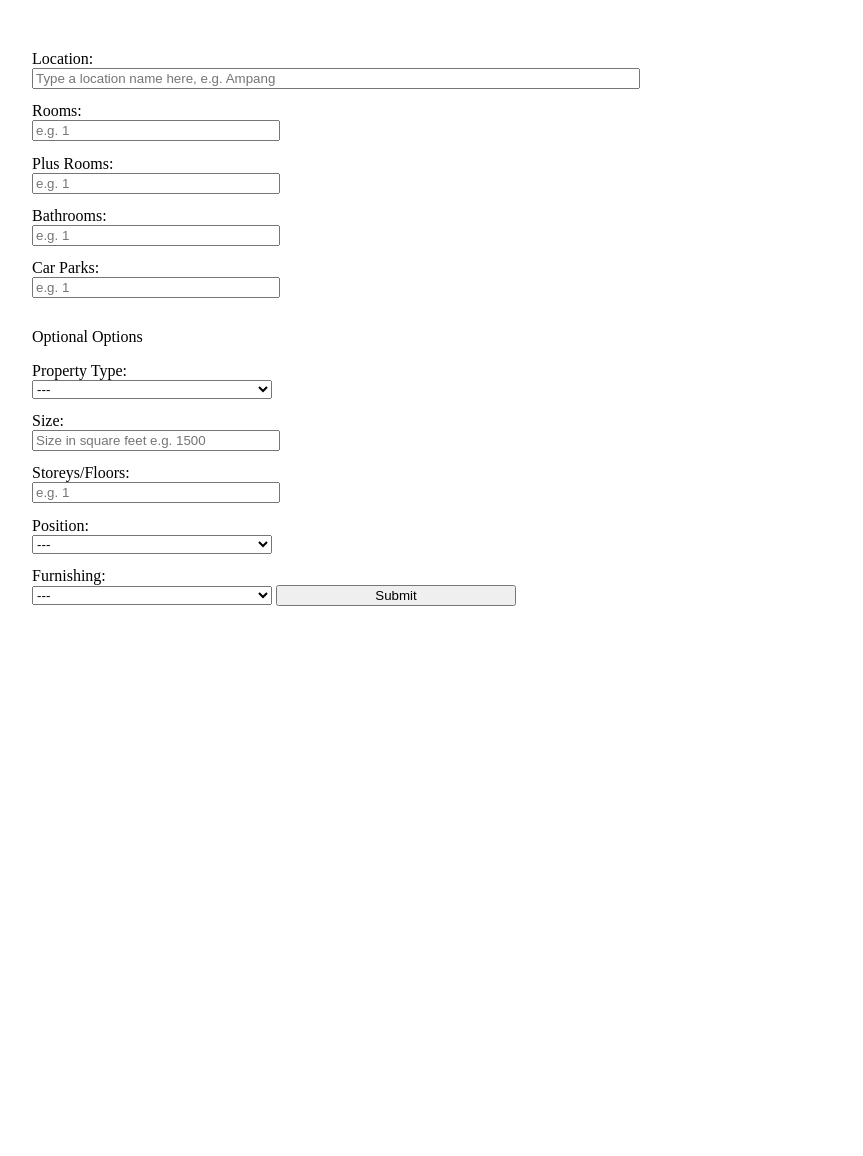
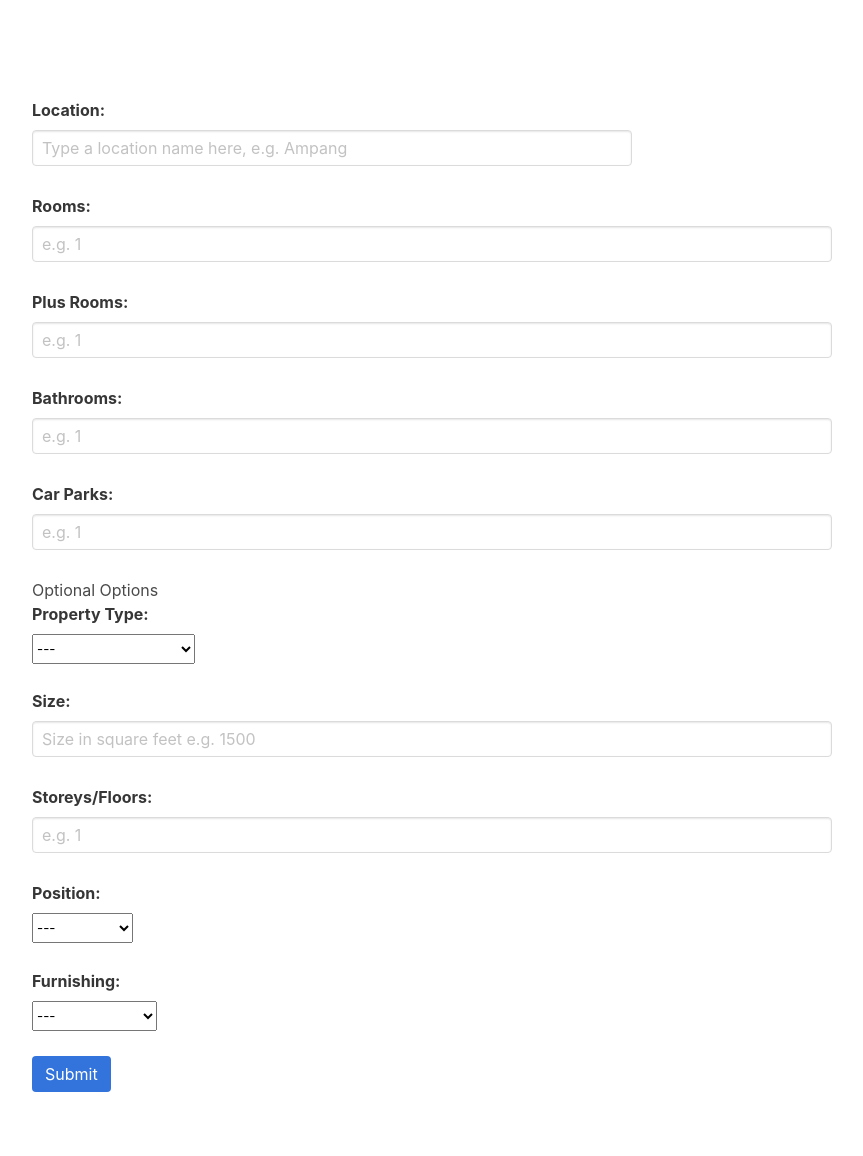
Before and after one commit to soungrong/prop-pricecheck, a Flask app: page / in a window 1280 px wide. Shown: the whole page, without its empty margins (208-1071 px from the left). Before the commit the page ends 606 px from the top, so only its background shows below. Run offline with Flask 2, Linux system fonts and the light colour scheme; some libraries are stand-ins or nearby versions.

Commit message:
Load bulma and style form

```diff
--- a/price_app/static/app.css
+++ b/price_app/static/app.css
@@ -4,7 +4,6 @@
 }
 
 form {
-  display: block;
   width: 800px;
   margin: 5% auto 0 auto;
 }
@@ -15,7 +14,6 @@ label {
 
 input, select {
   margin-bottom: 1em;
-  width: 30%;
 }
 
 #location {
--- a/price_app/templates/index.html
+++ b/price_app/templates/index.html
@@ -6,32 +6,56 @@
   <meta name="viewport" content="width=device-width, initial-scale=1.0">
   <meta http-equiv="X-UA-Compatible" content="ie=edge">
   <title>Document</title>
+  <link rel="stylesheet" href="https://cdnjs.cloudflare.com/ajax/libs/bulma/0.7.5/css/bulma.min.css">
+  <script defer src="https://use.fontawesome.com/releases/v5.3.1/js/all.js"></script>
   <link rel="stylesheet" href="{{ url_for('static', filename='app.css') }}">
 </head>
 
 <body>
+  <section class="section">
+    <div class="container">
+      <form action="/" method="POST" name="pricecheck">
 
-<div class="container">
+        <div class="field">
+          <label class="label" for="location">Location:</label>
+          <div class="control">
+            <input class="input" type="text" name="location" id="location" placeholder="Type a location name here, e.g. Ampang" required>
+          </div>
+        </div>
 
-  <form action="/" method="POST" name="pricecheck">
-    <label for="location">Location:</label>
-    <input type="text" name="location" id="location" placeholder="Type a location name here, e.g. Ampang" required>
+        <div class="field">
+          <label class="label" for="rooms">Rooms:</label>
+          <div class="control">
+            <input class="input" type="number" name="rooms" id="rooms" placeholder="e.g. 1" required>
+          </div>
+        </div>
 
-    <label for="rooms">Rooms:</label>
-    <input type="number" name="rooms" id="rooms" placeholder="e.g. 1" required>
+        <div class="field">
+          <label class="label" for="plus_rooms">Plus Rooms:</label>
+            <div class="control">
+              <input class="input" type="number" name="plus_rooms" id="plus_rooms" placeholder="e.g. 1" required>
+            </div>
+        </div>
 
-    <label for="plus_rooms">Plus Rooms:</label>
-    <input type="number" name="plus_rooms" id="plus_rooms" placeholder="e.g. 1" required>
+        <div class="field">
+          <label class="label" for="bathrooms">Bathrooms:</label>
+            <div class="control">
+              <input class="input" type="number" name="bathrooms" id="bathrooms" placeholder="e.g. 1" required>
+            </div>
+        </div>
 
-    <label for="bathrooms">Bathrooms:</label>
-    <input type="number" name="bathrooms" id="bathrooms" placeholder="e.g. 1" required>
-
-    <label for="car_parks">Car Parks:</label>
-    <input type="number" name="car_parks" id="car_parks" placeholder="e.g. 1" required>
+        <div class="field">
+          <label class="label" for="car_parks">Car Parks:</label>
+            <div class="control">
+              <input class="input" type="number" name="car_parks" id="car_parks" placeholder="e.g. 1" required>
+            </div>
+        </div>
 
         <p>Optional Options</p>
-    <label for="property_type">Property Type:</label>
-    <select name="property_type" id="property_type">
+        <div class="field">
+        <label class="label" for="property_type">Property Type:</label>
+          <div class="control">
+            <select class="select" name="property_type" id="property_type">
               <option value="">---</option>
               <option value="Apartment">Apartment</option>
               <option value="Bungalow">Bungalow</option>
@@ -43,37 +67,67 @@
               <option value="Terrace/Link House">Terrace/Link House</option>
               <option value="Townhouse">Townhouse</option>
             </select>
+          </div>
+        </div>
 
-    <label for="size">Size:</label>
-    <input type="number" name="size" id="size" placeholder="Size in square feet e.g. 1500">
+        <div class="field">
+          <label class="label" for="size">Size:</label>
+            <div class="control">
+              <input class="input" type="number" name="size" id="size" placeholder="Size in square feet e.g. 1500">
+            </div>
+        </div>
 
-    <label for="floors">Storeys/Floors:</label>
-    <input type="number" name="floors" id="floors" placeholder="e.g. 1">
+        <div class="field">
+          <label class="label" for="floors">Storeys/Floors:</label>
+            <div class="control">
+              <input class="input" type="number" name="floors" id="floors" placeholder="e.g. 1">
+            </div>
+        </div>
 
-    <label for="position">Position:</label>
-    <select name="position" id="position">
+        <div class="field">
+          <label class="label" for="position">Position:</label>
+            <div class="control">
+              <select class="select" name="position" id="position">
                 <option value="">---</option>
                 <option value="0.75">Corner</option>
                 <option value="0.5">EndLot</option>
                 <option value="1">Intermediate</option>
               </select>
+            </div>
+          </div>
 
-    <label for="furnishing">Furnishing:</label>
-    <select name="furnishing" id="furnishing">
+        <div class="field">
+          <label class="label" for="furnishing">Furnishing:</label>
+            <div class="control">
+              <select class="select" name="furnishing" id="furnishing">
                 <option value="">---</option>
                 <option value="1">Fully Furnished</option>
                 <option value="0.5">Partly Furnished</option>
                 <option value="0">Unfurnished</option>
               </select>
+            </div>
+        </div>
 
-
-    <input type="submit" name="Submit" />
+        <div class="field">
+          <div class="control">
+            <input class="button is-link" type="submit" name="Submit" />
+          </div>
+        </div>
       </form>
 
-  <p id="form-response"></p>
-  <div id="search-again"></div>
+      <div class="card is-hidden" id="form-response">
+        <div class="card-content">
+          <p id="response-text"></p>
+        </div>
+      </div>
 
     </div>
+
+    <div class="container">
+      <div id="search-again"></div>
+    </div>
+
+  </section>
 
   <script type="text/javascript"
     src="https://maps.googleapis.com/maps/api/js?key={{ GOOGLE_MAPS_KEY }}&libraries=places"></script>
```
Also changed, not shown: price_app/static/form.js (+19 -16 lines). Lines whose indentation alone changed are shown as unchanged.
